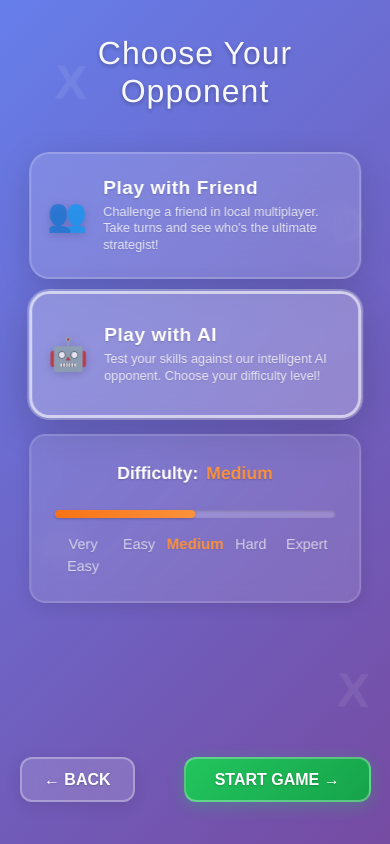
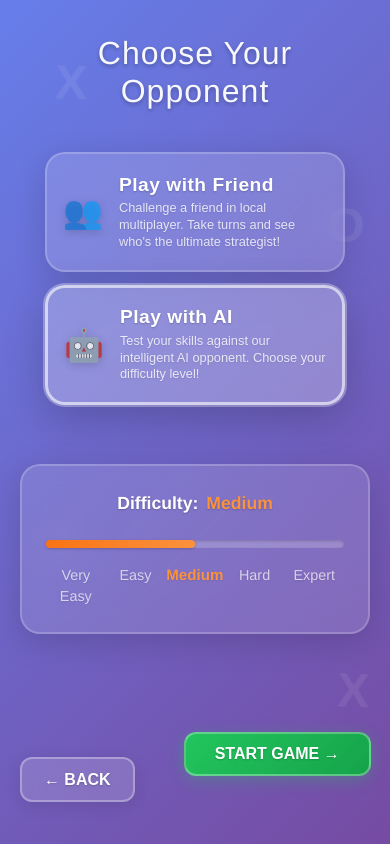
Before and after one commit to FALLEN-01/tic-tac-toe, a React (Vite) app: page /game/1 in a window 390 px wide. Both pictures are taken after a click on the button 195 px from the left and 354 px from the top of the page. Built offline with nearby package versions, Linux system fonts and the light colour scheme; a web font is replaced by a local one.

Commit message:
FKED AGAIN

```diff
--- a/src/Game.css
+++ b/src/Game.css
@@ -108,27 +108,18 @@ body {
   padding-bottom: 8vh;
 }
 
-/* Opponent Cards - Compact side by side design */
+/* Opponent Cards - Square design */
 .opponent-card {
   flex: 1;
   position: relative;
-  max-width: 400px;
-}
-
-.opponent-card:first-child {
-  height: 20vh;
-  min-height: 160px;
-}
-
-.ai-card {
-  height: auto;
-  min-height: 20vh;
+  max-width: 300px;
+  aspect-ratio: 1;
 }
 
 .opponent-button {
   width: 100%;
-  height: 20vh;
-  min-height: 160px;
+  height: 100%;
+  aspect-ratio: 1;
   background: rgba(255, 255, 255, 0.15);
   backdrop-filter: blur(15px);
   border: 2px solid rgba(255, 255, 255, 0.2);
@@ -211,6 +202,23 @@ body {
   color: rgba(255, 255, 255, 0.8);
   line-height: 1.3;
   text-shadow: 0 1px 2px rgba(0, 0, 0, 0.1);
+}
+
+/* AI Difficulty Slider - Full Width Container */
+.difficulty-slider-container {
+  position: absolute;
+  top: 45vh;
+  left: 50vw;
+  transform: translateX(-50%);
+  width: min(85vw, 600px);
+  background: rgba(255, 255, 255, 0.12);
+  backdrop-filter: blur(15px);
+  border: 2px solid rgba(255, 255, 255, 0.2);
+  border-radius: 20px;
+  padding: 2rem;
+  z-index: 15;
+  box-shadow: 0 8px 32px rgba(0, 0, 0, 0.15);
+  animation: slideIn 0.3s ease-out;
 }
 
 /* Difficulty Slider - Enhanced design */
@@ -364,7 +372,7 @@ body {
 
 .start-button {
   position: absolute;
-  bottom: 5vh;
+  bottom: 8vh;
   right: 5vw;
   background: linear-gradient(135deg, #22c55e, #16a34a);
   border: 2px solid rgba(255, 255, 255, 0.3);
@@ -592,7 +600,7 @@ body {
   left: 0;
   width: 100vw;
   height: 100vh;
-  background: rgba(0, 0, 0, 0.8);
+  background: rgba(0, 0, 0, 0.9);
   backdrop-filter: blur(10px);
   display: flex;
   align-items: center;
@@ -602,25 +610,28 @@ body {
 }
 
 .game-over-content {
-  background: rgba(255, 255, 255, 0.15);
+  background: rgba(255, 255, 255, 0.2);
   backdrop-filter: blur(20px);
-  border: 2px solid rgba(255, 255, 255, 0.3);
+  border: 3px solid rgba(255, 255, 255, 0.4);
   border-radius: 24px;
   padding: 3rem 2rem;
   text-align: center;
   max-width: 400px;
   width: 90vw;
-  box-shadow: 0 20px 40px rgba(0, 0, 0, 0.3);
+  box-shadow: 0 20px 40px rgba(0, 0, 0, 0.5);
   animation: slideIn 0.5s ease-out;
+  position: relative;
+  z-index: 10000;
 }
 
 .game-over-message {
   color: white;
-  font-size: clamp(1.8rem, 5vw, 3rem);
+  font-size: clamp(2rem, 6vw, 4rem);
   font-weight: bold;
   font-family: 'Annie Use Your Telescope', cursive;
   margin-bottom: 2rem;
-  text-shadow: 0 2px 4px rgba(0, 0, 0, 0.3);
+  text-shadow: 0 3px 6px rgba(0, 0, 0, 0.5);
+  text-align: center;
 }
 
 .game-over-buttons {
@@ -669,13 +680,15 @@ body {
 /* Responsive design for game board */
 @media (max-width: 1200px) {
   .opponent-cards-container {
-    width: min(90vw, 800px);
+    width: min(90vw, 700px);
     gap: 2vw;
   }
 
+  .opponent-card {
+    max-width: 250px;
+  }
+
   .opponent-button {
-    height: 18vh;
-    min-height: 140px;
     padding: 1rem;
   }
 
@@ -690,28 +703,28 @@ body {
   .opponent-description {
     font-size: 0.8rem;
   }
+
+  .difficulty-slider-container {
+    width: min(90vw, 500px);
+    top: 48vh;
+  }
 }
 
 @media (max-width: 768px) {
   .opponent-cards-container {
     flex-direction: column;
     gap: 1.5vh;
-    width: min(85vw, 400px);
+    width: min(85vw, 300px);
     top: 18vh;
   }
 
-  .opponent-card:first-child {
-    height: 15vh;
-    min-height: 120px;
-  }
-
-  .ai-card {
-    min-height: 15vh;
+  .opponent-card {
+    max-width: 100%;
+    aspect-ratio: 2.5;
   }
 
   .opponent-button {
-    height: 15vh;
-    min-height: 120px;
+    aspect-ratio: 2.5;
   }
 
   .opponent-content {
@@ -722,6 +735,12 @@ body {
 
   .opponent-text {
     text-align: left;
+  }
+
+  .difficulty-slider-container {
+    top: 55vh;
+    width: min(90vw, 350px);
+    padding: 1.5rem;
   }
 
   .game-board {
--- a/src/Game.jsx
+++ b/src/Game.jsx
@@ -315,7 +315,23 @@ export default function Game() {
             </div>
           </div>
 
-          {/* Game Over Overlay */}
+          {/* Action Buttons */}
+          <div className="action-buttons">
+            <button className="btn btn-back" onClick={goBackToSelection}>
+              ← Back
+            </button>
+            <button className="btn btn-reset" onClick={resetGame}>
+              🔄 Reset
+            </button>
+            {gameStatus !== 'playing' && (
+              <button className="btn btn-new" onClick={goToResults}>
+                📊 Results
+              </button>
+            )}
+          </div>
+        </div>
+
+        {/* Game Over Overlay - Moved outside main-card */}
         {gameStatus !== 'playing' && (
           <div className="game-over-overlay">
             <div className="game-over-content">
@@ -333,22 +349,6 @@ export default function Game() {
             </div>
           </div>
         )}
-
-          {/* Action Buttons */}
-          <div className="action-buttons">
-            <button className="btn btn-back" onClick={goBackToSelection}>
-              ← Back
-            </button>
-            <button className="btn btn-reset" onClick={resetGame}>
-              🔄 Reset
-            </button>
-            {gameStatus !== 'playing' && (
-              <button className="btn btn-new" onClick={goToResults}>
-                📊 Results
-              </button>
-            )}
-          </div>
-        </div>
       </div>
     );
   }
@@ -388,7 +388,7 @@ export default function Game() {
           </div>
 
           {/* AI Option */}
-          <div className="opponent-card ai-card">
+          <div className="opponent-card">
             <button
               className={`opponent-button ${selectedOpponent === 'ai' ? 'selected' : ''}`}
               onClick={() => selectOpponent('ai')}
@@ -401,9 +401,12 @@ export default function Game() {
                 </div>
               </div>
             </button>
+          </div>
+        </div>
 
-            {/* AI Difficulty Slider */}
-            <div className={`difficulty-slider ${selectedOpponent !== 'ai' ? 'hidden' : ''}`}>
+        {/* AI Difficulty Slider - Full Width */}
+        {selectedOpponent === 'ai' && (
+          <div className="difficulty-slider-container">
             <div className="difficulty-display">
               <span className="difficulty-label">Difficulty:</span>
               <span
@@ -441,8 +444,7 @@ export default function Game() {
               ))}
             </div>
           </div>
-          </div>
-        </div>
+        )}
 
         {/* Action Buttons */}
         <button className="back-button" onClick={goBack}>← BACK</button>
```
Lines whose indentation alone changed are shown as unchanged.
